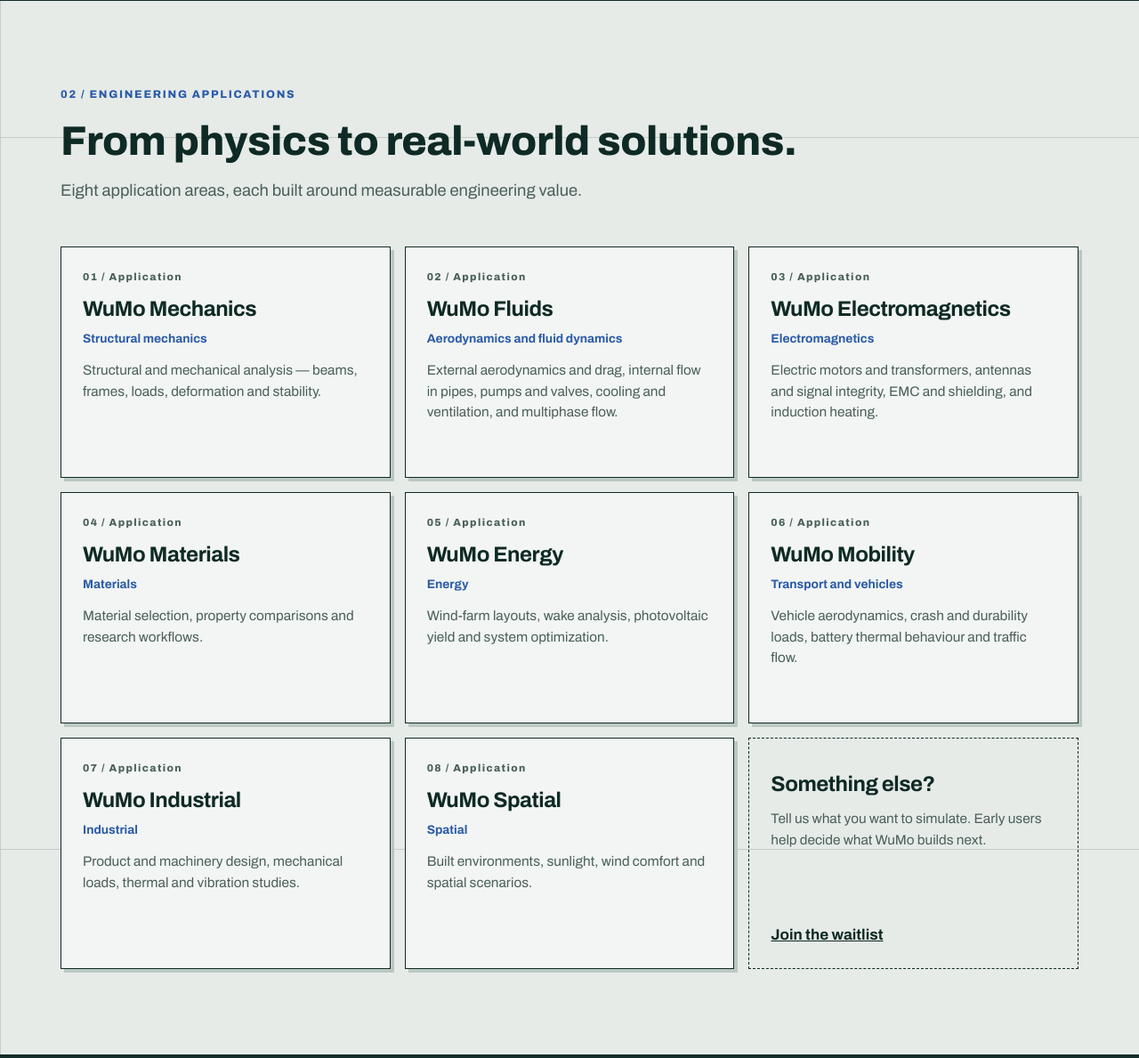
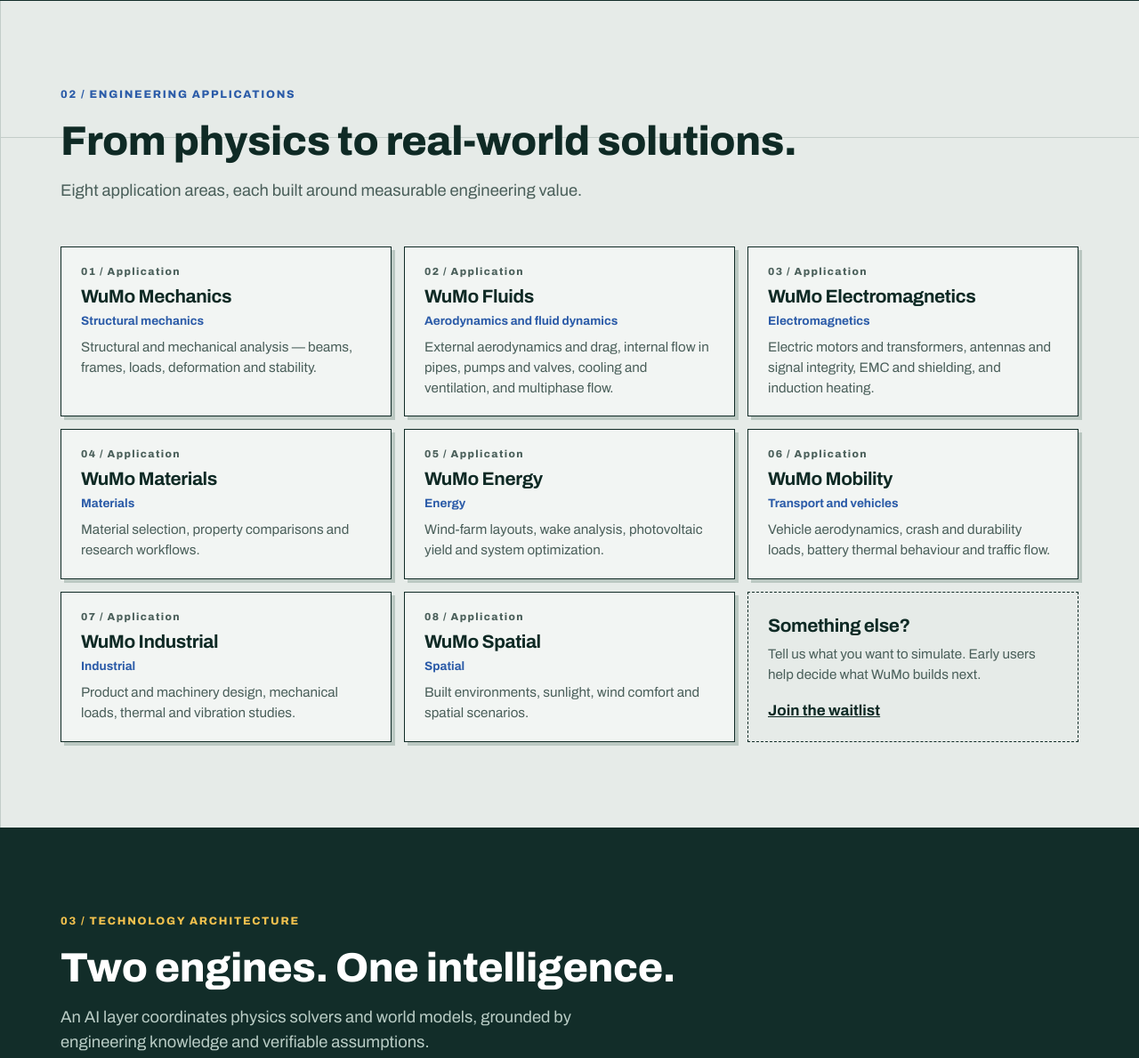
Before and after one commit to hogoai/wumo.ai, a plain HTML site: page index.html in a window 1280 px wide. Shown: the part 1446-2635 px from the top of the page at 89% size. Drawn offline with Linux system fonts and the light colour scheme.

Commit message:
Make application cards more compact
Cards drop the fixed min-height and use tighter spacing (about 170px
instead of 330px), so all nine fit on one screen.

Co-Authored-By: Claude Opus 5.5 <noreply@anthropic.com>
Claude-Session: https://claude.ai/code/session_01DFNyaPcTPyu9DBXzd3TeW7

```diff
--- a/index.html
+++ b/index.html
@@ -178,14 +178,14 @@
   .cap-grid article{padding:30px;background:#1B4138;border:1px solid #45655B}
   .cap-grid h3{margin:12px 0;font-size:1.28rem}.cap-grid p{margin:0;color:#C4D8D0;font-size:.98rem}
   .cap-icon{font-size:1.65rem;letter-spacing:-.03em;color:var(--warm);font-weight:800}
-  .app-grid{display:grid;grid-template-columns:repeat(3,minmax(0,1fr));gap:16px}
+  .app-grid{display:grid;grid-template-columns:repeat(3,minmax(0,1fr));gap:14px}
   .app-card.app-cta{background:transparent;border-style:dashed;box-shadow:none}
   .app-cta h3{margin-top:0}
-  .app-cta-link{font-weight:700;color:var(--ink);margin-top:auto}
-  .app-card{min-height:260px;display:flex;flex-direction:column;background:var(--paper-hi);border:1.5px solid var(--ink);padding:24px;box-shadow:4px 4px 0 #BBC8C2}
-  .app-card h3{font-size:1.5rem;margin:14px 0 0;letter-spacing:-.02em;line-height:1.15}
-  .app-card p{color:var(--ink-2);font-size:.96rem;margin:14px 0 24px}
-  .app-sub{font-size:.86rem;color:var(--cool);font-weight:700;margin-top:8px}
+  .app-cta-link{font-weight:700;color:var(--ink);margin-top:auto;padding-top:10px}
+  .app-card{display:flex;flex-direction:column;background:var(--paper-hi);border:1.5px solid var(--ink);padding:18px 22px 20px;box-shadow:4px 4px 0 #BBC8C2}
+  .app-card h3{font-size:1.3rem;margin:8px 0 0;letter-spacing:-.02em;line-height:1.15}
+  .app-card p{color:var(--ink-2);font-size:.95rem;line-height:1.5;margin:8px 0 0}
+  .app-sub{font-size:.85rem;color:var(--cool);font-weight:700;margin-top:4px}
   .app-number{font-size:.73rem;letter-spacing:.12em;font-weight:800;color:var(--ink-2)}
   .app-status{font-size:.78rem;color:var(--ink-2);border-top:1px solid var(--rule);padding-top:12px;margin-top:auto}
   .architecture{background:#122D29;color:var(--paper-hi)}.architecture h2{color:white}.architecture .intro{color:#B9CCC5}
@@ -198,7 +198,7 @@
   .knowledge{background:#DCE7E1}.knowledge-grid{display:grid;grid-template-columns:repeat(3,minmax(0,1fr));gap:18px}.knowledge-grid>div{border-top:2px solid var(--ink);padding-top:16px}.knowledge-grid h3{font-size:1.3rem;margin:0 0 12px}.knowledge-grid p{color:var(--ink-2);font-size:.98rem}
   @media(max-width:980px){.app-grid{grid-template-columns:repeat(2,minmax(0,1fr))}}
   @media(max-width:820px){.cap-grid,.knowledge-grid{grid-template-columns:1fr}.steps{grid-template-columns:repeat(2,1fr)}.step:nth-child(3){padding-left:0;border-left:none}.step:nth-child(4){padding-left:24px;border-left:1px solid var(--rule)}.step:nth-child(n+3){border-top:1px solid var(--rule);padding-top:24px}}
-  @media(max-width:560px){.app-grid,.arch-pair,.steps{grid-template-columns:1fr}.step,.step:nth-child(4){padding-left:0;border-left:none}.step:nth-child(n+2){border-top:1px solid var(--rule);padding-top:24px}.hero{padding-top:52px}.app-card{min-height:220px}}
+  @media(max-width:560px){.app-grid,.arch-pair,.steps{grid-template-columns:1fr}.step,.step:nth-child(4){padding-left:0;border-left:none}.step:nth-child(n+2){border-top:1px solid var(--rule);padding-top:24px}.hero{padding-top:52px}.app-card{min-height:0}}
 </style>
 </head>
 <body>
```
